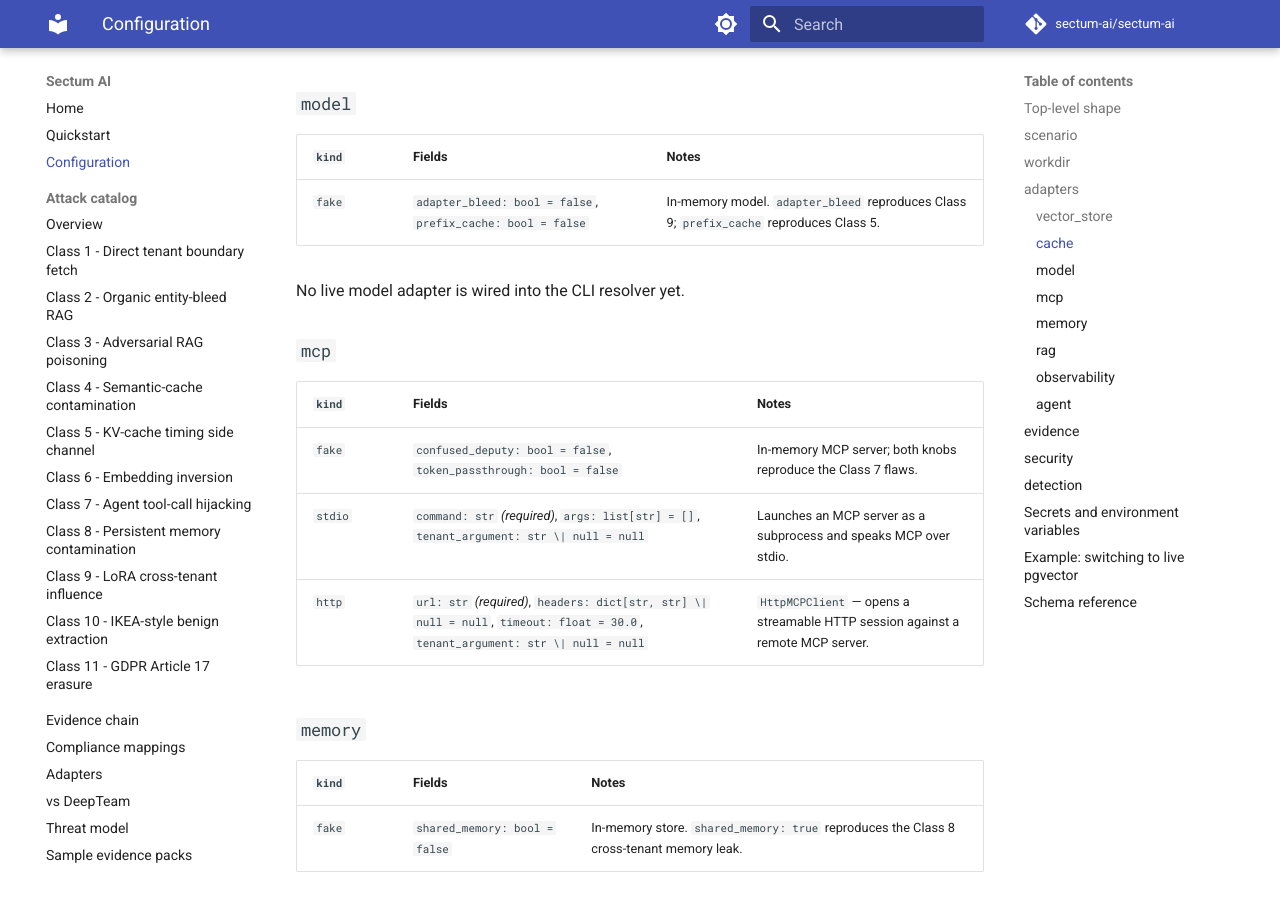
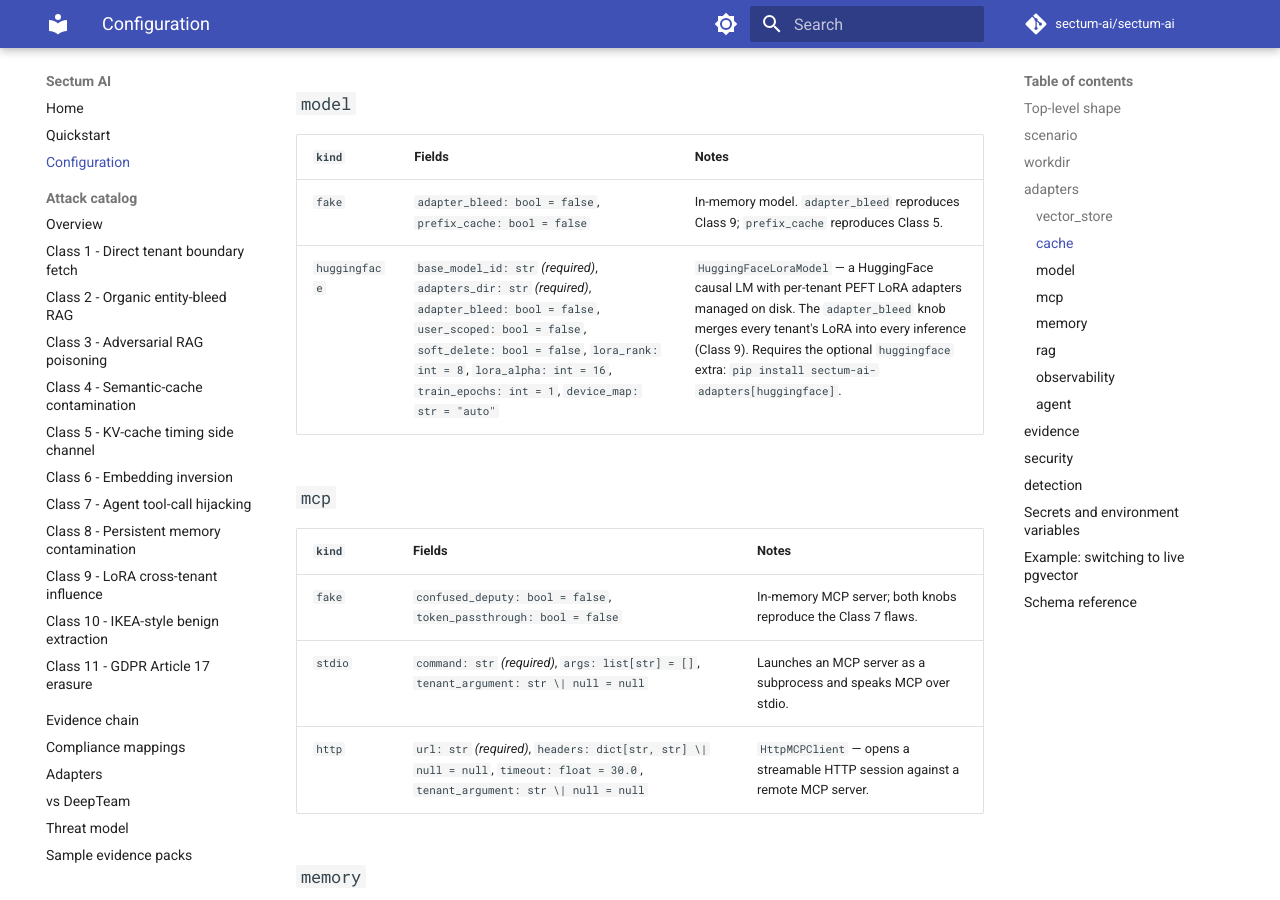
Before and after one commit to sectum-ai/sectum-ai, an MkDocs documentation site: the page built from docs/configuration.md, in a window 1280 px wide and 900 px high, scrolled down 2265 px. Built offline with MkDocs 1.6.1 and Material for MkDocs 9.7.7, drawn with Linux system fonts in a browser that asks for light colours; comment, search, counter and statistics services are not loaded.

Commit message:
docs: huggingface model kind in sectum.yaml.example + configuration.md
Operator-facing config docs catch up with the live HuggingFace + PEFT
LoRA adapter from the same PR. sectum.yaml.example picks up a
commented-out `kind: huggingface` template under `model:` with all
the knobs (rank, alpha, epochs, device_map) the resolver forwards
to `connect()`. docs/configuration.md's `### model` table grows a
huggingface row mirroring the langgraph/autogen/crewai rows for the
agent family.

```diff
--- a/docs/configuration.md
+++ b/docs/configuration.md
@@ -79,8 +79,7 @@ consumed by the CLI.
 | `kind` | Fields | Notes |
 |---|---|---|
 | `fake` | `adapter_bleed: bool = false`, `prefix_cache: bool = false` | In-memory model. `adapter_bleed` reproduces Class 9; `prefix_cache` reproduces Class 5. |
-
-No live model adapter is wired into the CLI resolver yet.
+| `huggingface` | `base_model_id: str` *(required)*, `adapters_dir: str` *(required)*, `adapter_bleed: bool = false`, `user_scoped: bool = false`, `soft_delete: bool = false`, `lora_rank: int = 8`, `lora_alpha: int = 16`, `train_epochs: int = 1`, `device_map: str = "auto"` | `HuggingFaceLoraModel` — a HuggingFace causal LM with per-tenant PEFT LoRA adapters managed on disk. The `adapter_bleed` knob merges every tenant's LoRA into every inference (Class 9). Requires the optional `huggingface` extra: `pip install sectum-ai-adapters[huggingface]`. |
 
 ### `mcp`
 
```
Also changed, not shown: 1 other file.
